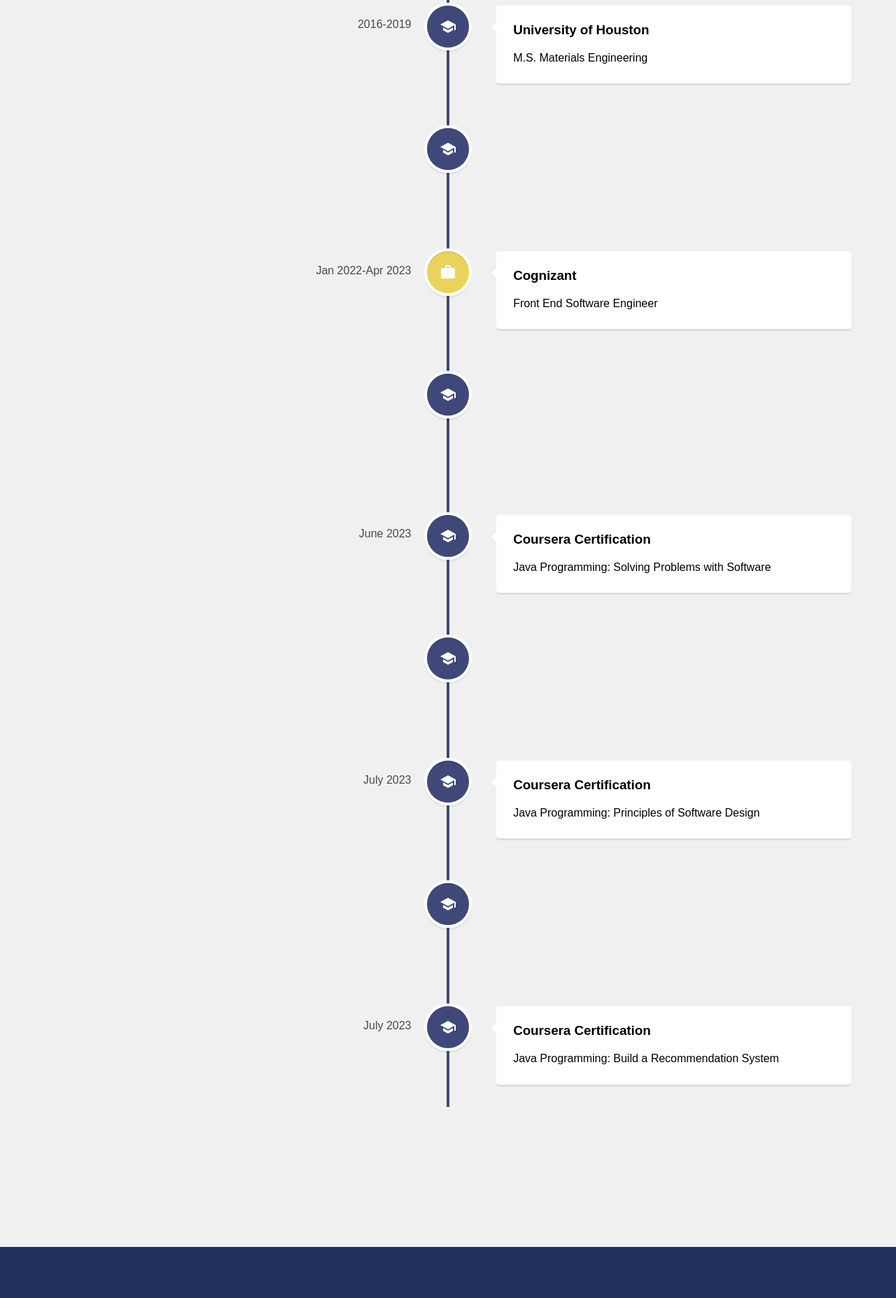
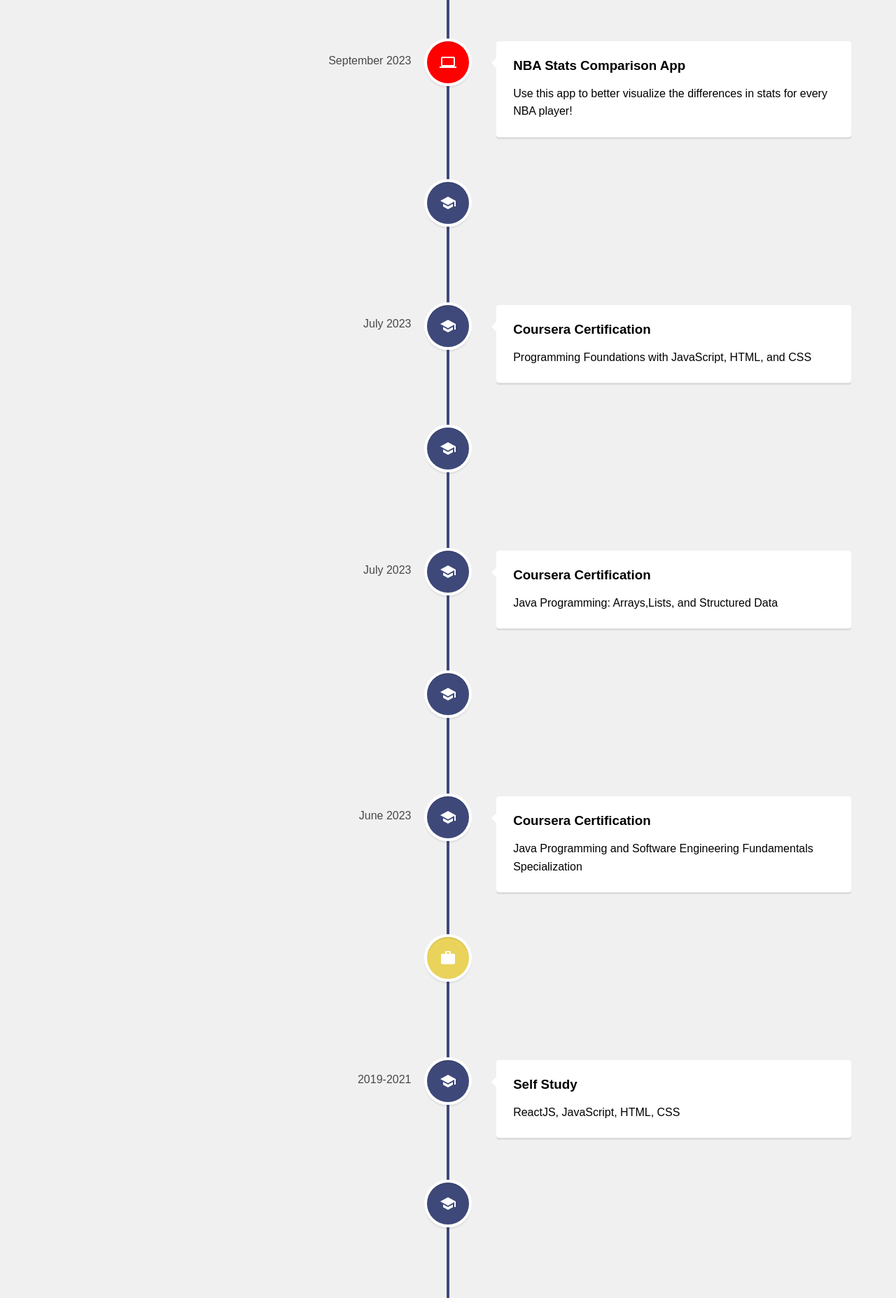
Before and after one commit to mlinhou/Michael-2023-Portfolio, a React (Create React App) app: page /experience in a window 1280 px wide. Shown: the part 300-2155 px from the top of the page at 70% size. Built offline with nearby package versions, Linux system fonts and the light colour scheme.

Commit message:
added nba stats app and snake app to experience

```diff
--- a/package.json
+++ b/package.json
@@ -4,7 +4,10 @@
   "homepage": "https://mlinhou.github.io/Michael-2023-Portfolio/",
   "private": true,
   "dependencies": {
-    "@mui/icons-material": "^5.14.7",
+    "@emotion/react": "^11.11.3",
+    "@emotion/styled": "^11.11.0",
+    "@mui/icons-material": "^5.15.5",
+    "@mui/material": "^5.15.5",
     "@testing-library/jest-dom": "^5.16.5",
     "@testing-library/react": "^13.4.0",
     "@testing-library/user-event": "^13.5.0",
--- a/src/pages/Experience.js
+++ b/src/pages/Experience.js
@@ -6,79 +6,35 @@
 import "react-vertical-timeline-component/style.min.css";
 import SchoolIcon from "@material-ui/icons/School";
 import WorkIcon from "@material-ui/icons/Work";
-
+import ComputerIcon from '@mui/icons-material/Computer';
 
 
 function Experience() {
   return (
     <div className="experience">
       <VerticalTimeline lineColor="#3e497a">
+
         <VerticalTimelineElement
-          className="vertical-timeline-element--education"
-          date="2012-2016"
-          iconStyle={{ background: "#3e497a", color: "#fff" }}
-          icon={<SchoolIcon />}
+          className="vertical-timeline-element--work"
+          date="November 2023"
+          iconStyle={{ background: "red", color: "#fff" }}
+          icon={<ComputerIcon />}
         >
           <h3 className="vertical-timeline-element-title">
-            University of Texas at Austin
+            Snake
           </h3>
-          <p> B.S. Biochemistry</p>
-
-        </VerticalTimelineElement>
-        <VerticalTimelineElement
-          className="vertical-timeline-element--education"
-          date="2016-2019"
-          iconStyle={{ background: "#3e497a", color: "#fff" }}
-          icon={<SchoolIcon />}
-        >
-          <h3 className="vertical-timeline-element-title">
-            University of Houston
-          </h3>
-          <p> M.S. Materials Engineering</p>
-        </VerticalTimelineElement>
-        <VerticalTimelineElement
-          className="vertical-timeline-element--education"
-          date="2019-2021"
-          iconStyle={{ background: "#3e497a", color: "#fff" }}
-          icon={<SchoolIcon />}
-        >
-          <h3 className="vertical-timeline-element-title">
-            Self Study
-          </h3>
-          <p> ReactJS, JavaScript, HTML, CSS</p>
+          <p> Based on the classic Snake arcade game! Eat the apples to increase your score. Post your high score to compete with other players!</p>
         </VerticalTimelineElement>
         <VerticalTimelineElement
           className="vertical-timeline-element--work"
-          date="Jan 2022-Apr 2023"
-          iconStyle={{ background: "#e9d35b", color: "#fff" }}
-          icon={<WorkIcon />}
+          date="September 2023"
+          iconStyle={{ background: "red", color: "#fff" }}
+          icon={<ComputerIcon />}
         >
           <h3 className="vertical-timeline-element-title">
-            Cognizant
+            NBA Stats Comparison App
           </h3>
-          <p> Front End Software Engineer</p>
-        </VerticalTimelineElement>
-        <VerticalTimelineElement
-          className="vertical-timeline-element--education"
-          date="June 2023"
-          iconStyle={{ background: "#3e497a", color: "#fff" }}
-          icon={<SchoolIcon />}
-        >
-          <h3 className="vertical-timeline-element-title">
-            Coursera Certification
-          </h3>
-          <p> Java Programming and Software Engineering Fundamentals Specialization</p>
-        </VerticalTimelineElement>
-        <VerticalTimelineElement
-          className="vertical-timeline-element--education"
-          date="June 2023"
-          iconStyle={{ background: "#3e497a", color: "#fff" }}
-          icon={<SchoolIcon />}
-        >
-          <h3 className="vertical-timeline-element-title">
-            Coursera Certification
-          </h3>
-          <p> Java Programming: Solving Problems with Software</p>
+          <p> Use this app to better visualize the differences in stats for every NBA player!</p>
         </VerticalTimelineElement>
         <VerticalTimelineElement
           className="vertical-timeline-element--education"
@@ -89,7 +45,18 @@
           <h3 className="vertical-timeline-element-title">
             Coursera Certification
           </h3>
-          <p> Java Programming: Arrays,Lists, and Structured Data</p>
+          <p> Java Programming: Build a Recommendation System</p>
+        </VerticalTimelineElement>
+        <VerticalTimelineElement
+          className="vertical-timeline-element--education"
+          date="July 2023"
+          iconStyle={{ background: "#3e497a", color: "#fff" }}
+          icon={<SchoolIcon />}
+        >
+          <h3 className="vertical-timeline-element-title">
+            Coursera Certification
+          </h3>
+          <p> Programming Foundations with JavaScript, HTML, and CSS</p>
         </VerticalTimelineElement>
         <VerticalTimelineElement
           className="vertical-timeline-element--education"
@@ -111,19 +78,76 @@
           <h3 className="vertical-timeline-element-title">
             Coursera Certification
           </h3>
-          <p> Programming Foundations with JavaScript, HTML, and CSS</p>
+          <p> Java Programming: Arrays,Lists, and Structured Data</p>
         </VerticalTimelineElement>
         <VerticalTimelineElement
           className="vertical-timeline-element--education"
-          date="July 2023"
+          date="June 2023"
           iconStyle={{ background: "#3e497a", color: "#fff" }}
           icon={<SchoolIcon />}
         >
           <h3 className="vertical-timeline-element-title">
             Coursera Certification
           </h3>
-          <p> Java Programming: Build a Recommendation System</p>
+          <p> Java Programming: Solving Problems with Software</p>
         </VerticalTimelineElement>
+        <VerticalTimelineElement
+          className="vertical-timeline-element--education"
+          date="June 2023"
+          iconStyle={{ background: "#3e497a", color: "#fff" }}
+          icon={<SchoolIcon />}
+        >
+          <h3 className="vertical-timeline-element-title">
+            Coursera Certification
+          </h3>
+          <p> Java Programming and Software Engineering Fundamentals Specialization</p>
+        </VerticalTimelineElement>
+        <VerticalTimelineElement
+          className="vertical-timeline-element--work"
+          date="Jan 2022-Apr 2023"
+          iconStyle={{ background: "#e9d35b", color: "#fff" }}
+          icon={<WorkIcon />}
+        >
+          <h3 className="vertical-timeline-element-title">
+            Cognizant
+          </h3>
+          <p> Front End Software Engineer</p>
+        </VerticalTimelineElement>
+        <VerticalTimelineElement
+          className="vertical-timeline-element--education"
+          date="2019-2021"
+          iconStyle={{ background: "#3e497a", color: "#fff" }}
+          icon={<SchoolIcon />}
+        >
+          <h3 className="vertical-timeline-element-title">
+            Self Study
+          </h3>
+          <p> ReactJS, JavaScript, HTML, CSS</p>
+        </VerticalTimelineElement>
+        <VerticalTimelineElement
+          className="vertical-timeline-element--education"
+          date="2016-2019"
+          iconStyle={{ background: "#3e497a", color: "#fff" }}
+          icon={<SchoolIcon />}
+        >
+          <h3 className="vertical-timeline-element-title">
+            University of Houston
+          </h3>
+          <p> M.S. Materials Engineering</p>
+        </VerticalTimelineElement>
+        <VerticalTimelineElement
+          className="vertical-timeline-element--education"
+          date="2012-2016"
+          iconStyle={{ background: "#3e497a", color: "#fff" }}
+          icon={<SchoolIcon />}
+        >
+          <h3 className="vertical-timeline-element-title">
+            University of Texas at Austin
+          </h3>
+          <p> B.S. Biochemistry</p>
+
+        </VerticalTimelineElement>
+
       </VerticalTimeline>
     </div>
   );
--- a/src/pages/Home.js
+++ b/src/pages/Home.js
@@ -11,7 +11,7 @@
       <div className="about">
         <h2 className="name"> Michael Lin </h2>
         <div className="prompt">
-          <p>A Software Engineer</p>
+          <p>Software Engineer</p>
           <IconButton
             aria-label="Linkedin.com"
             onClick={() => window.open("https://www.linkedin.com/in/michael-lin-96b5b0170/")}
```
Also changed, not shown: 1 other file (tests, documents, lock files or other folders).
